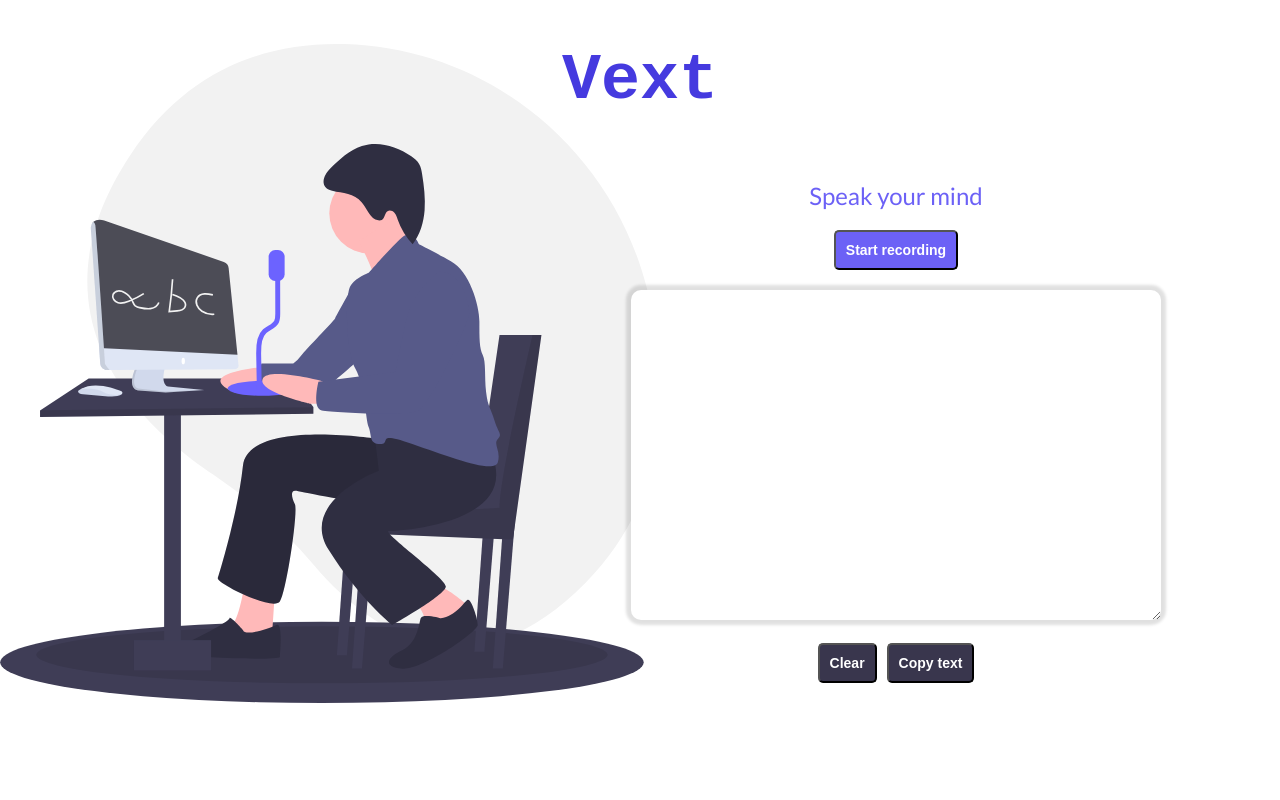
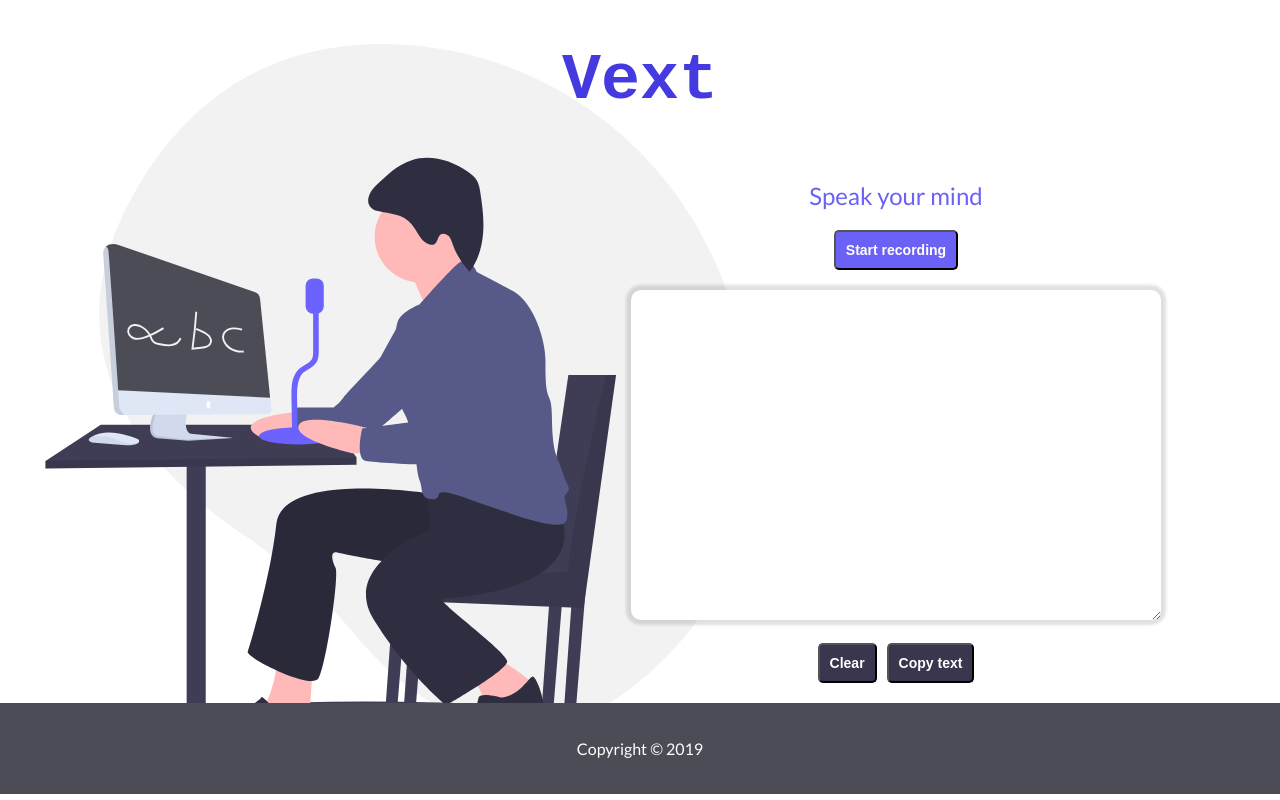
Before and after one commit to chingu-voyages/v9-geckos-team-04, a React (Create React App) app: page / in a window 1280 px wide. Built offline with nearby package versions, Linux system fonts and the light colour scheme; a web font is replaced by a local one.

Commit message:
Add footer section

```diff
--- a/src/App.css
+++ b/src/App.css
@@ -62,7 +62,12 @@
   transition: all 200ms ease;
   animation: pulse 2s infinite ease-in-out;
 }
-
+.footer{
+  padding:20px;
+  color: #ffffff;
+  background-color: #4c4c56;
+  font-weight: 300;
+}
 @keyframes pulse {
   0%    {opacity: 1;}
   50%   {opacity: .3;}
--- a/src/App.js
+++ b/src/App.js
@@ -119,8 +119,11 @@
             <button className="btn" onClick={this.handleCopy}>Copy text</button>
 
           </div>
+          <br/>
         </div>
-
+          <footer className="footer">
+          <p>Copyright &copy; {new Date().getFullYear()} </p>
+          </footer>
       </div>
     );
   }
```
